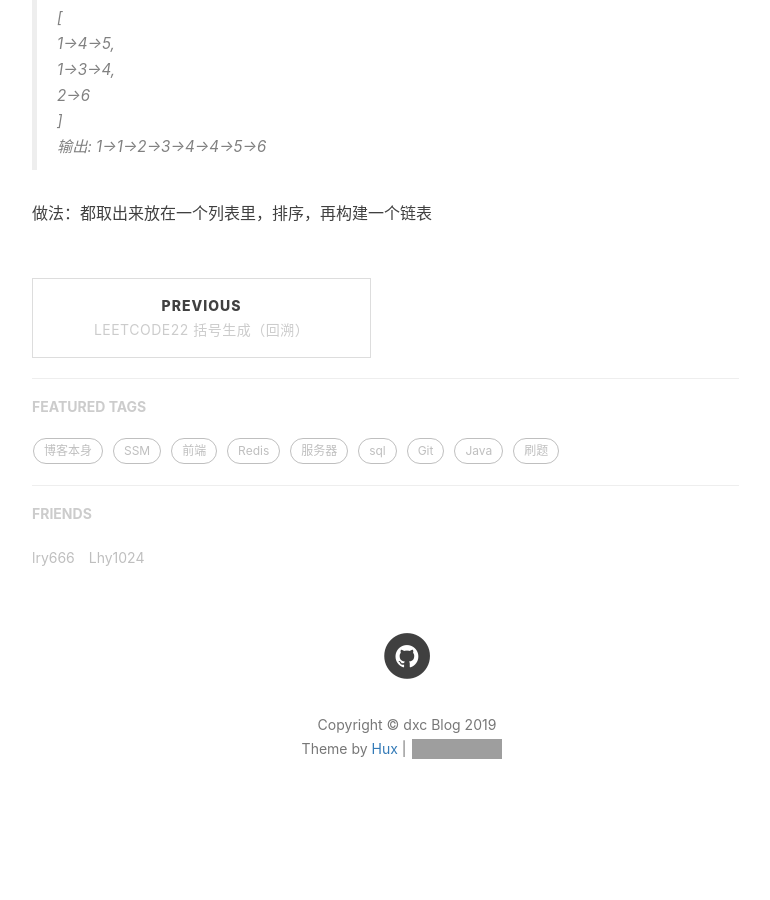
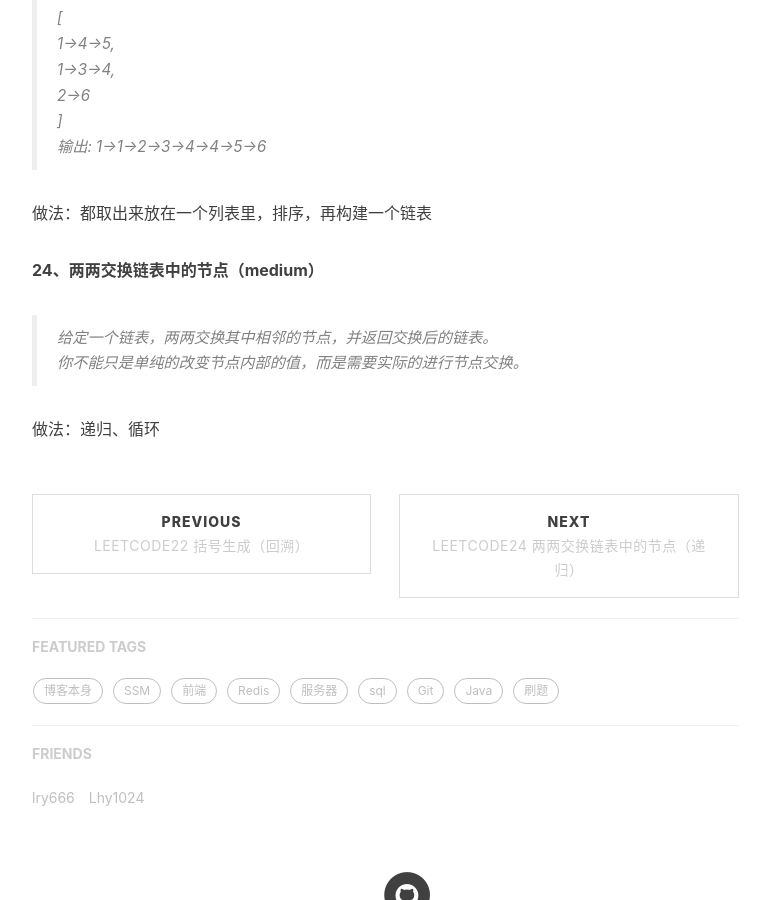
Before and after one commit to ChenChen1113/ChenChen1113.github.io, a Jekyll site: the page built from _posts/2019-10-11-leetcode-record.md, in a window 1280 px wide and 900 px high, scrolled down 1285 px. Shown: the whole window, without its empty margins (233-1003 px from the left). Built offline with Jekyll 4.4.1, drawn with Linux system fonts in a browser that asks for light colours; nearby versions of some CDN libraries; comment, search, counter and statistics services are not loaded; before the commit the page ends 2138 px from its top, so only the background shows below that; grey boxes are pictures that could not be loaded.

Commit message:
leetcode34

````diff
--- a/_posts/2019-10-11-leetcode-record.md
+++ b/_posts/2019-10-11-leetcode-record.md
@@ -42,3 +42,9 @@ tags:
 输出: 1->1->2->3->4->4->5->6
 
 做法：都取出来放在一个列表里，排序，再构建一个链表
+
+**24、两两交换链表中的节点（medium）**
+> 给定一个链表，两两交换其中相邻的节点，并返回交换后的链表。
+你不能只是单纯的改变节点内部的值，而是需要实际的进行节点交换。
+
+做法：递归、循环
--- /dev/null
+++ b/_posts/2019-10-12-leetcode-24.md
@@ -0,0 +1,42 @@
+---
+layout:     post
+title:      "leetcode24 两两交换链表中的节点（递归）"
+date:       2019-10-12 22:01:44
+author:     "dxc"
+header-img: "img/post-bg-rwd.jpg"
+tags:
+    - 刷题
+---
+
+**题目描述**
+<https://leetcode-cn.com/problems/swap-nodes-in-pairs/>
+给定一个链表，两两交换其中相邻的节点，并返回交换后的链表。
+你不能只是单纯的改变节点内部的值，而是需要实际的进行节点交换。
+
+**递归**
+```python
+# Definition for singly-linked list.
+# class ListNode(object):
+#     def __init__(self, x):
+#         self.val = x
+#         self.next = None
+
+class Solution(object):
+    def swapPairs(self, head):
+        """
+        :type head: ListNode
+        :rtype: ListNode
+        """
+        if head == None or head.next == None:
+            return head
+
+        listnode = head.next
+        head.next = self.swapPairs(head.next.next)
+        listnode.next = head
+
+        return listnode
+```
+
+递归图解过程：
+<https://leetcode-cn.com/problems/swap-nodes-in-pairs/solution/chao-qiang-gifzhu-ni-li-jie-shi-yong-di-gui-fa-qiu/>
+每次看到别人写递归我就觉得自己是个傻子……
````
